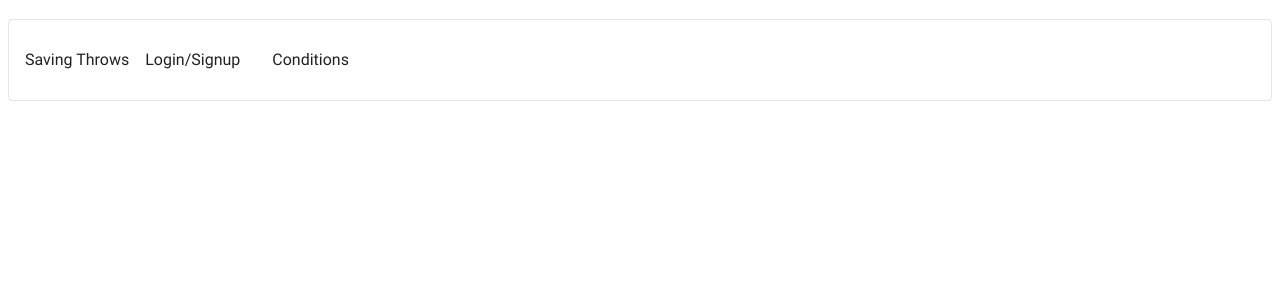
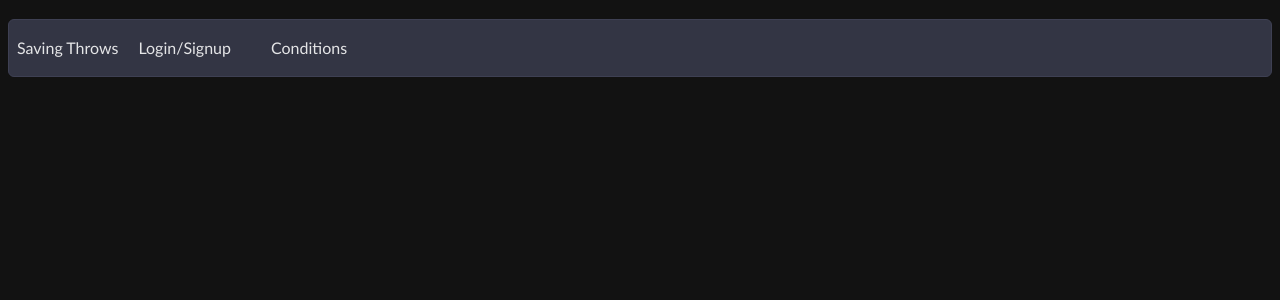
Before and after one commit to AnthonyRqqq/saving-throws-rerolled, a React (Vite) app in the folder client/: page / in a window 1280 px wide. Shown: the top 300 px of the page. Built offline with nearby package versions, Linux system fonts and the light colour scheme.

Commit message:
update css theming

```diff
--- a/client/src/App.css
+++ b/client/src/App.css
@@ -1,3 +1,18 @@
+:root {
+  --header-color: #13070c;
+  --footer-color: #13070c;
+  --hover-header-color: #4b4a4a;
+  --background-color: #f1e4d4;
+  --text-color: #e0cf91;
+  --hover-text-color: #96875d;
+  --active-text-color: #cc9e14;
+}
+
+* {
+  /* background-color: black;
+  border-color: black; */
+}
+
 .nav-div:hover {
   cursor: pointer;
   filter: contrast(0.1);
--- a/client/src/main.jsx
+++ b/client/src/main.jsx
@@ -4,7 +4,7 @@ import { StrictMode } from "react";
 import App from "./App.jsx";
 import Conditions from "./components/conditions/Conditions.jsx";
 
-import "primereact/resources/themes/md-light-deeppurple/theme.css";
+import 'primereact/resources/themes/soho-dark/theme.css'
 import "primereact/resources/primereact.min.css";
 import "primeicons/primeicons.css";
 
```
